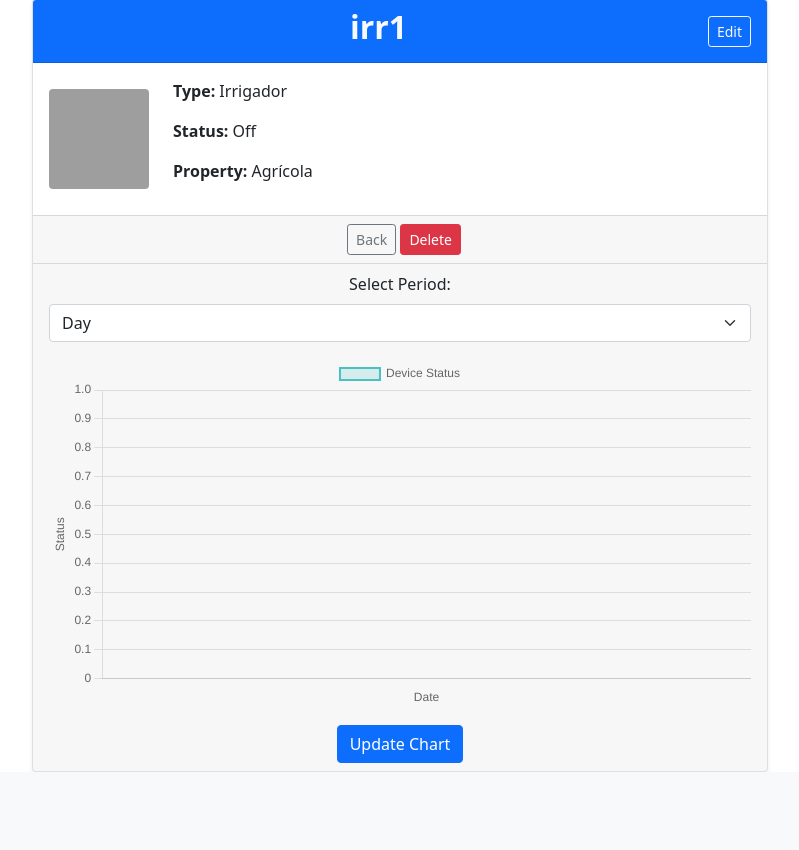
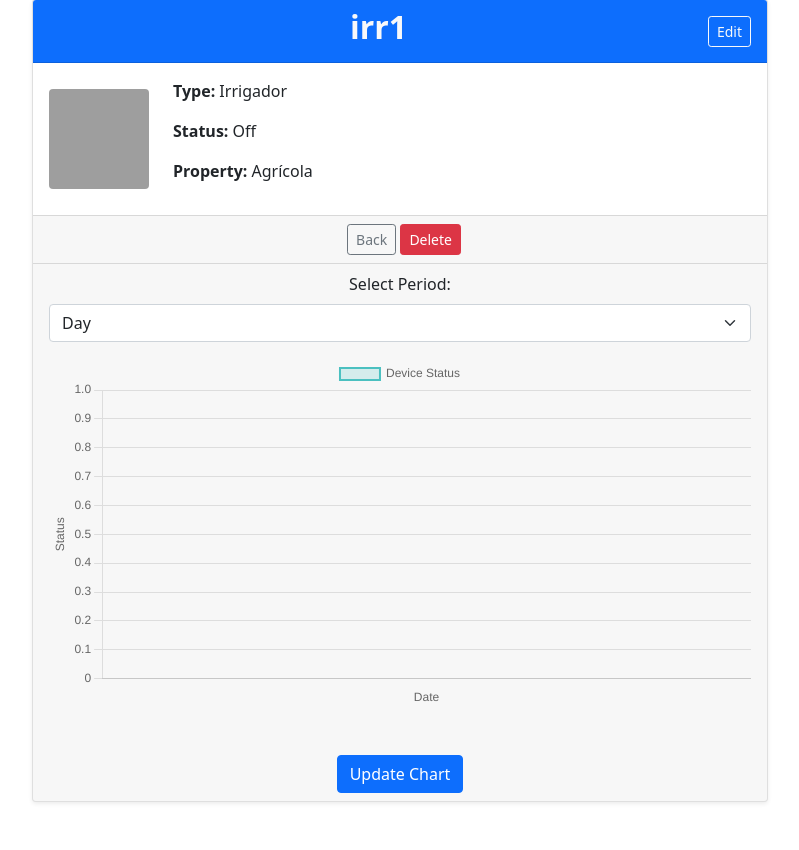
Before and after one commit to tiagodefendi/Hydro-Cultiva-Connect, a Django app: page /properties/2/device/1/ in a window 1280 px wide. Shown: the part 105-955 px from the top of the page, without its empty margins (240-1039 px from the left). Before the commit the page ends 877 px from the top, so only its background shows below. Run offline with Django 4.2, Linux system fonts and the light colour scheme; a user stored in the database is signed in; data comes from the database, SQL or seed files in the repository; data that the repository does not hold is empty; some libraries are stand-ins or nearby versions; grey boxes are pictures that could not be loaded.

Commit message:
Update device.html

```diff
--- a/frontend/templates/device.html
+++ b/frontend/templates/device.html
@@ -13,6 +13,13 @@
     <link rel="icon" href="https://cdn-icons-png.flaticon.com/512/1174/1174660.png" type="image/png">
     <!-- Chart.js -->
     <script src="https://cdn.jsdelivr.net/npm/chart.js"></script>
+
+    <style>
+        /* Adiciona espaço abaixo do gráfico */
+        #deviceChart {
+            margin-bottom: 30px; /* Ajuste o valor conforme necessário */
+        }
+    </style>
 
     <script>
         document.addEventListener('DOMContentLoaded', function () {
@@ -142,7 +149,7 @@
     </nav>
 
     <!-- Main Container -->
-    <div class="container mt-5">
+    <div class="container mt-5 mb-5">
         <div class="row justify-content-center">
             <div class="col-md-8">
                 <!-- Device Details Card -->
```
